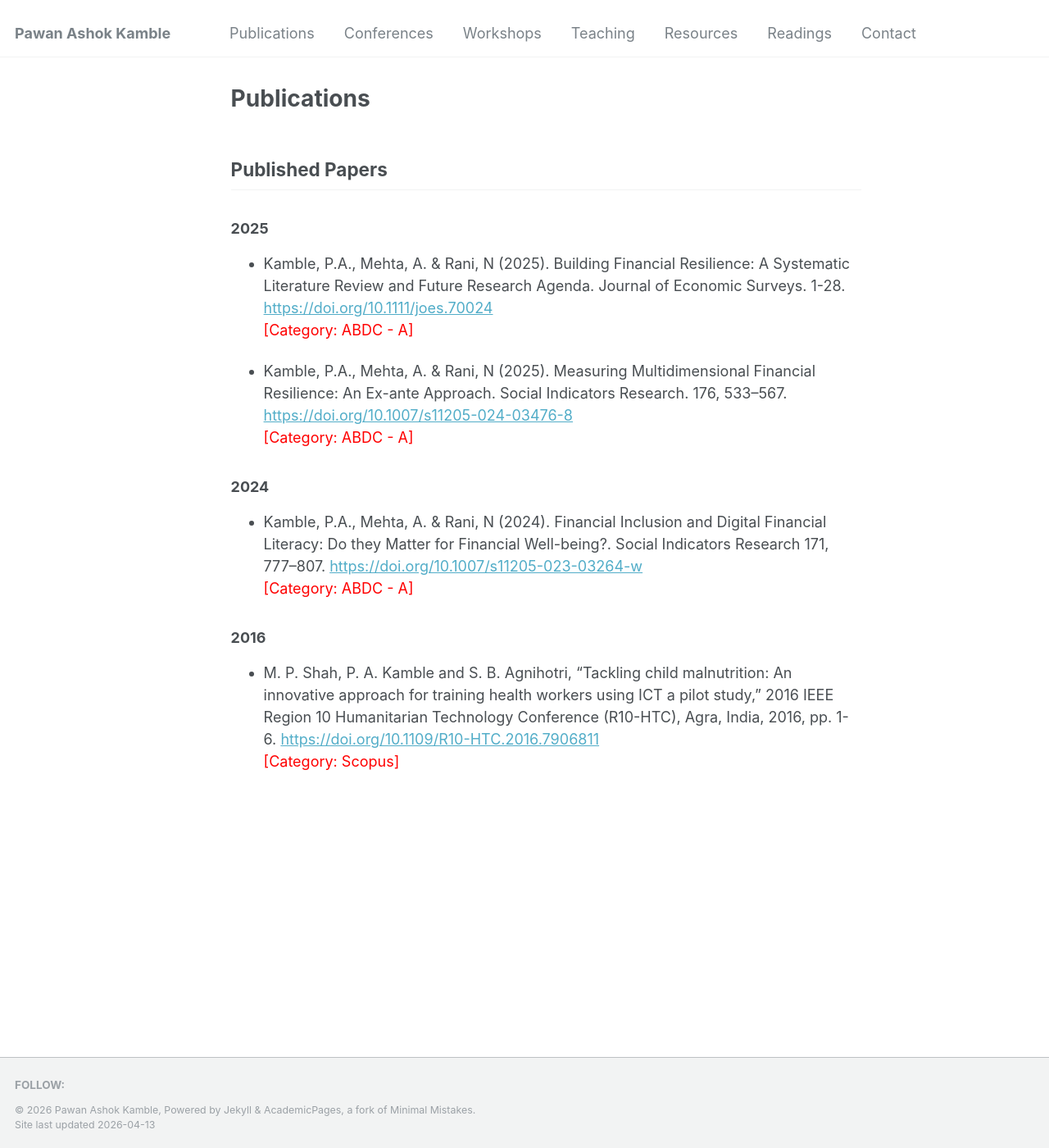
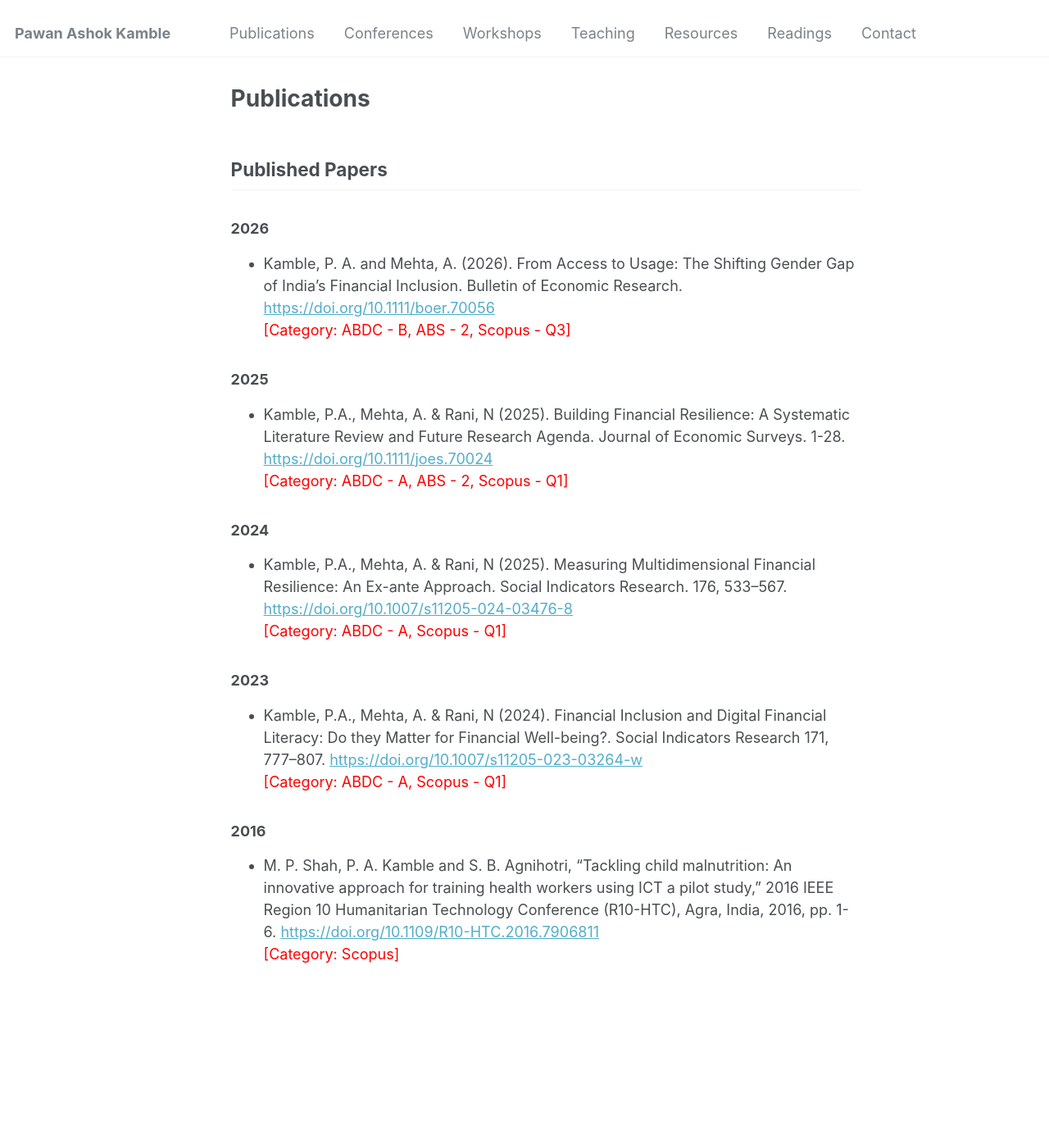
Before and after one commit to pawankb13/pawankb13.github.io, a Jekyll site: the page built from _pages/publication.md, in a window 1280 px wide and 1400 px high. Shown: the whole window at 82% size. Built offline with Jekyll 4.4.1, drawn with Linux system fonts in a browser that asks for light colours.

Commit message:
Publications

```diff
--- a/_pages/publication.md
+++ b/_pages/publication.md
@@ -6,16 +6,21 @@ author_profile: false
 
 ## Published Papers
 
+### 2026
+- Kamble, P. A. and Mehta, A. (2026). From Access to Usage: The Shifting Gender Gap of India's Financial Inclusion. Bulletin of Economic Research. [https://doi.org/10.1111/boer.70056](https://doi.org/10.1111/boer.70056) \
+<span style="color: red">[Category: ABDC - B, ABS - 2, Scopus - Q3]</span>
+
 ### 2025
 - Kamble, P.A., Mehta, A. & Rani, N (2025). Building Financial Resilience: A Systematic Literature Review and Future Research Agenda. Journal of Economic Surveys. 1-28. [https://doi.org/10.1111/joes.70024](https://doi.org/10.1111/joes.70024) \
-<span style="color: red">[Category: ABDC - A]</span>
-
-- Kamble, P.A., Mehta, A. & Rani, N (2025). Measuring Multidimensional Financial Resilience: An Ex-ante Approach. Social Indicators Research. 176, 533–567. [https://doi.org/10.1007/s11205-024-03476-8](https://doi.org/10.1007/s11205-024-03476-8) \
-<span style="color: red">[Category: ABDC - A]</span>
+<span style="color: red">[Category: ABDC - A, ABS - 2, Scopus - Q1]</span>
 
 ### 2024
+- Kamble, P.A., Mehta, A. & Rani, N (2025). Measuring Multidimensional Financial Resilience: An Ex-ante Approach. Social Indicators Research. 176, 533–567. [https://doi.org/10.1007/s11205-024-03476-8](https://doi.org/10.1007/s11205-024-03476-8) \
+<span style="color: red">[Category: ABDC - A, Scopus - Q1]</span>
+
+### 2023
 - Kamble, P.A., Mehta, A. & Rani, N (2024). Financial Inclusion and Digital Financial Literacy: Do they Matter for Financial Well-being?. Social Indicators Research 171, 777–807. [https://doi.org/10.1007/s11205-023-03264-w](https://doi.org/10.1007/s11205-023-03264-w) \
-<span style="color: red">[Category: ABDC - A]</span>
+<span style="color: red">[Category: ABDC - A, Scopus - Q1]</span>
 
 ### 2016
 - M. P. Shah, P. A. Kamble and S. B. Agnihotri, "Tackling child malnutrition: An innovative approach for training health workers using ICT a pilot study," 2016 IEEE Region 10 Humanitarian Technology Conference (R10-HTC), Agra, India, 2016, pp. 1-6. [https://doi.org/10.1109/R10-HTC.2016.7906811](https://doi.org/10.1109/R10-HTC.2016.7906811) \
```
